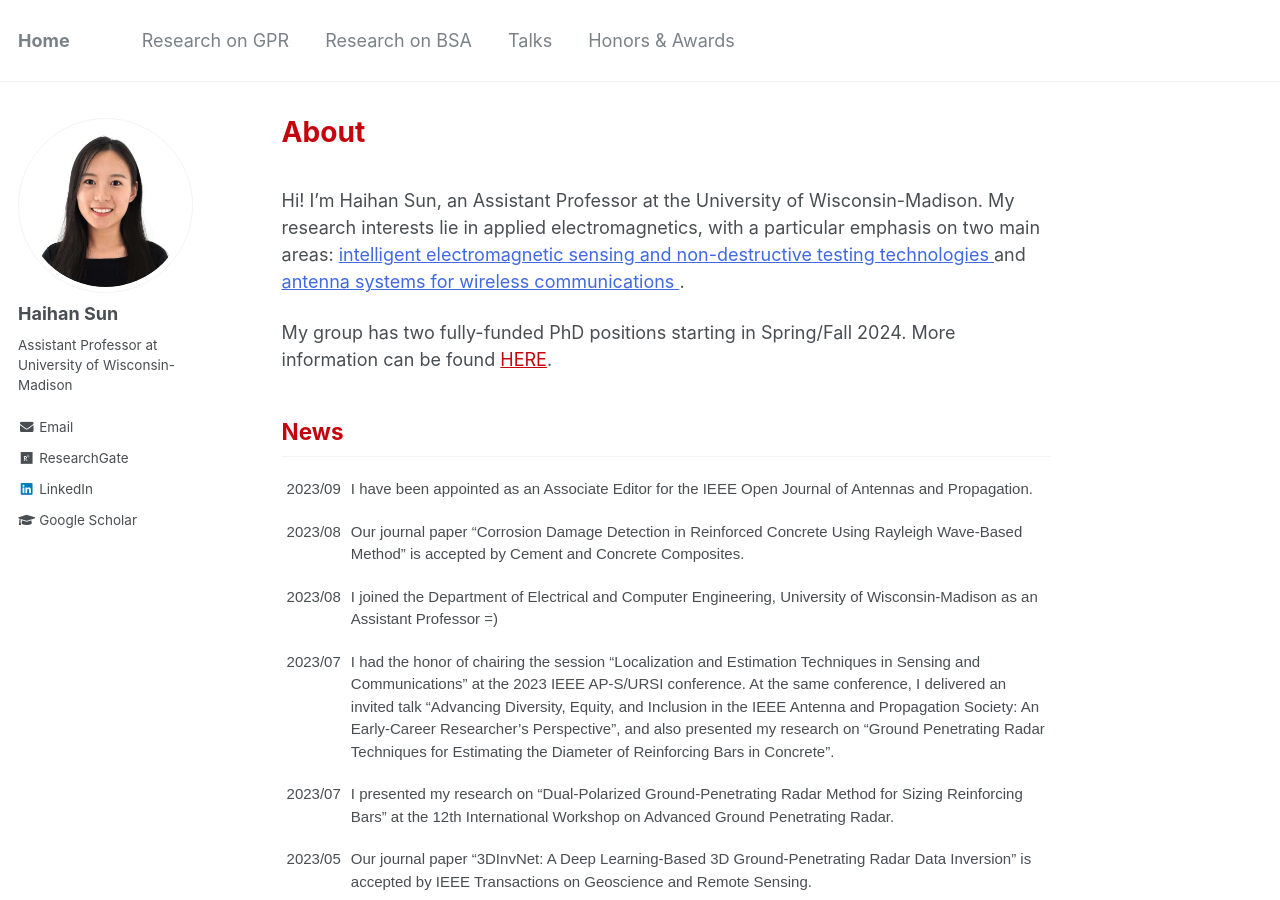
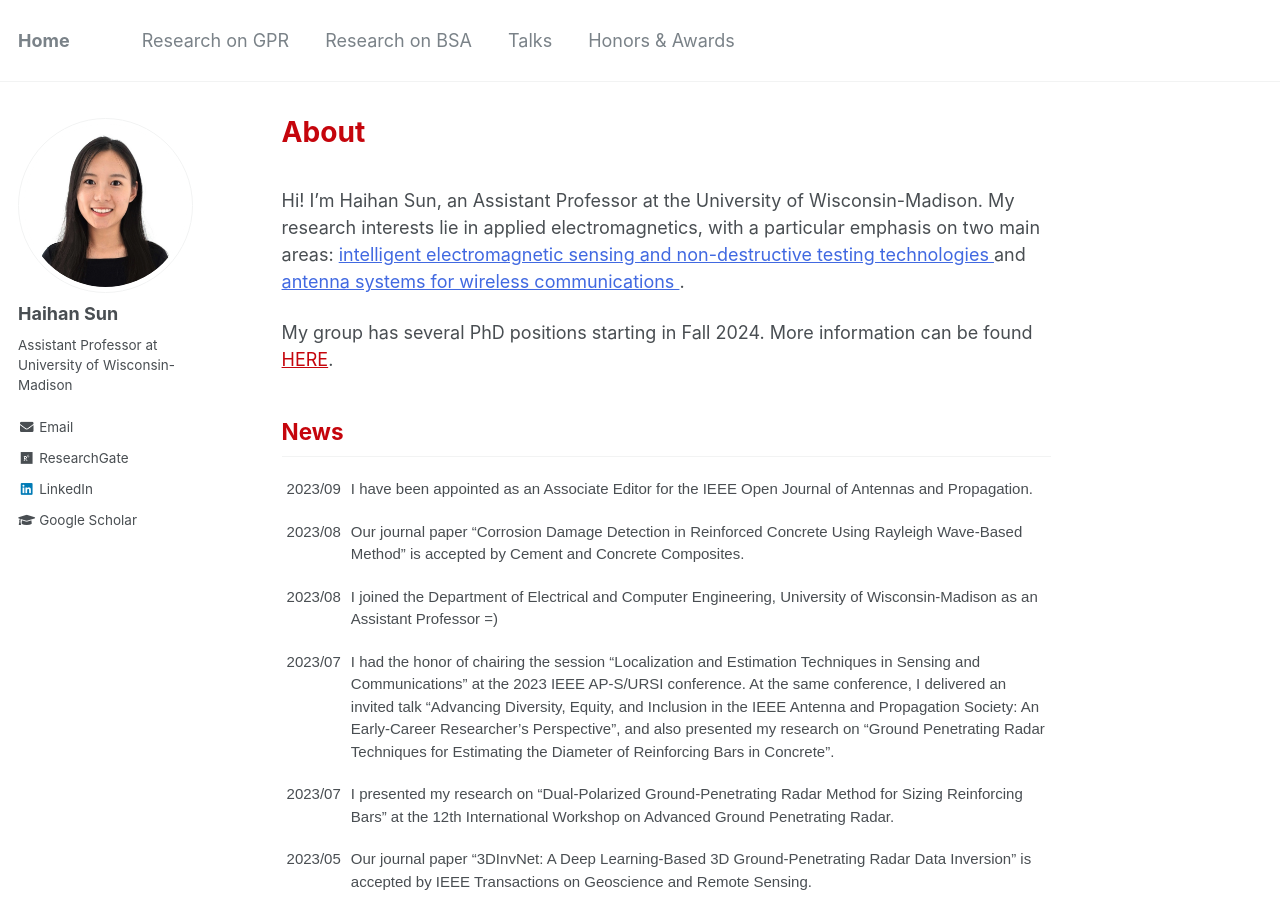
Before and after one commit to Haihan-Sun/Haihan-Sun.github.io, a Jekyll site: the page built from _pages/about.md, in a window 1280 px wide and 900 px high. Built offline with Jekyll 4.4.1, drawn with Linux system fonts in a browser that asks for light colours.

Commit message:
Update about.md

```diff
--- a/_pages/about.md
+++ b/_pages/about.md
@@ -18,7 +18,7 @@ redirect_from:
 <br>
 Hi! I'm Haihan Sun, an Assistant Professor at the University of Wisconsin-Madison. My research interests lie in applied electromagnetics, with a particular emphasis on two main areas: <a href="https://haihan-sun.github.io/GPR/"  style="color:#4169e1"> intelligent electromagnetic sensing and non-destructive testing technologies </a> and <a href="https://haihan-sun.github.io/BSA/"  style="color:#4169e1"> antenna systems for wireless communications </a>. <br>
 
-My group has two fully-funded PhD positions starting in Spring/Fall 2024. More information can be found <a href="https://Haihan-Sun.github.io/files/PhD_Positions.pdf" style="color:#C5050C">HERE</a>.  <br>
+My group has several PhD positions starting in Fall 2024. More information can be found <a href="https://Haihan-Sun.github.io/files/PhD_Positions.pdf" style="color:#C5050C">HERE</a>.  <br>
 
 
 
```
